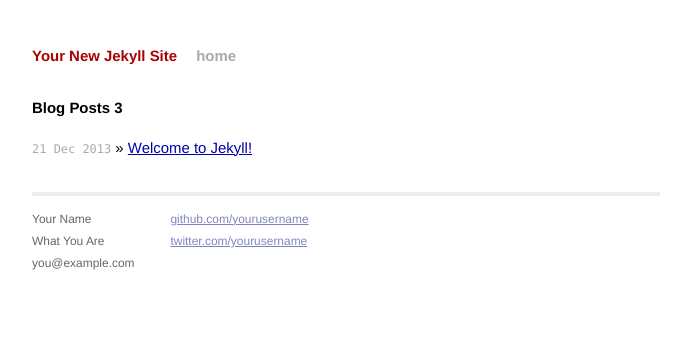
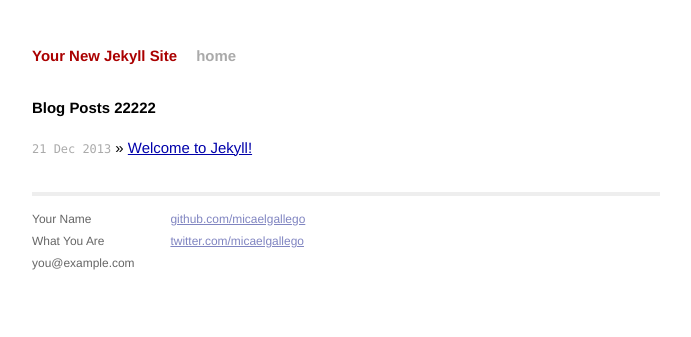
Before and after one commit to AstridDaSilva/micaelgallego.github.io, a Jekyll site: the page built from myblog/index.html, in a window 1280 px wide. Shown: the top 337 px of the page, without its empty margins (294-985 px from the left). Built offline with Jekyll 4.4.1, drawn with Linux system fonts in a browser that asks for light colours; Markdown is read by kramdown in place of the engine named in the settings.

Commit message:
Only playing with jekyll2

```diff
--- a/myblog/_layouts/default.html
+++ b/myblog/_layouts/default.html
@@ -33,8 +33,8 @@
             </div>
             <div class="contact">
               <p>
-                <a href="https://github.com/yourusername">github.com/yourusername</a><br />
-                <a href="https://twitter.com/yourusername">twitter.com/yourusername</a><br />
+                <a href="https://github.com/micaelgallego">github.com/micaelgallego</a><br />
+                <a href="https://twitter.com/micaelgallego">twitter.com/micaelgallego</a><br />
               </p>
             </div>
           </div>
--- a/myblog/index.html
+++ b/myblog/index.html
@@ -1,10 +1,10 @@
 ---
 layout: default
-title: Your New Jekyll Site
+title: Your New Jekyll Site2222ssss
 ---
 
 <div id="home">
-  <h1>Blog Posts 3</h1>
+  <h1>Blog Posts 22222</h1>
   <ul class="posts">
     {% for post in site.posts %}
       <li><span>{{ post.date | date_to_string }}</span> &raquo; <a href="{{ post.url }}">{{ post.title }}</a></li>
```
